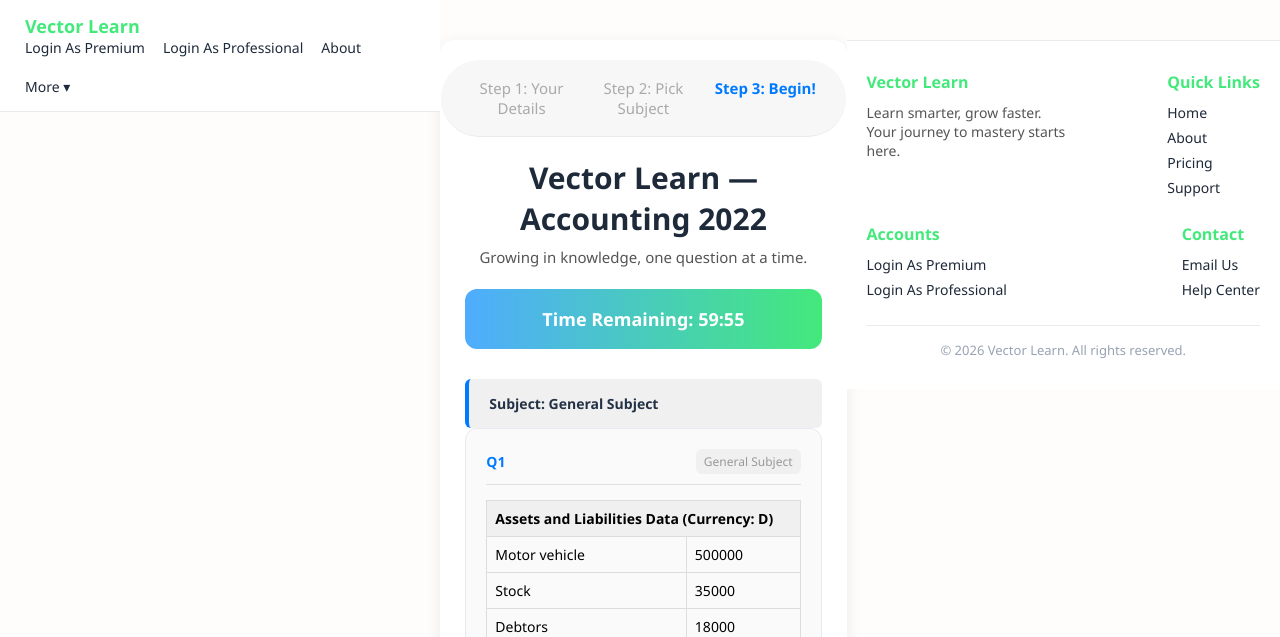
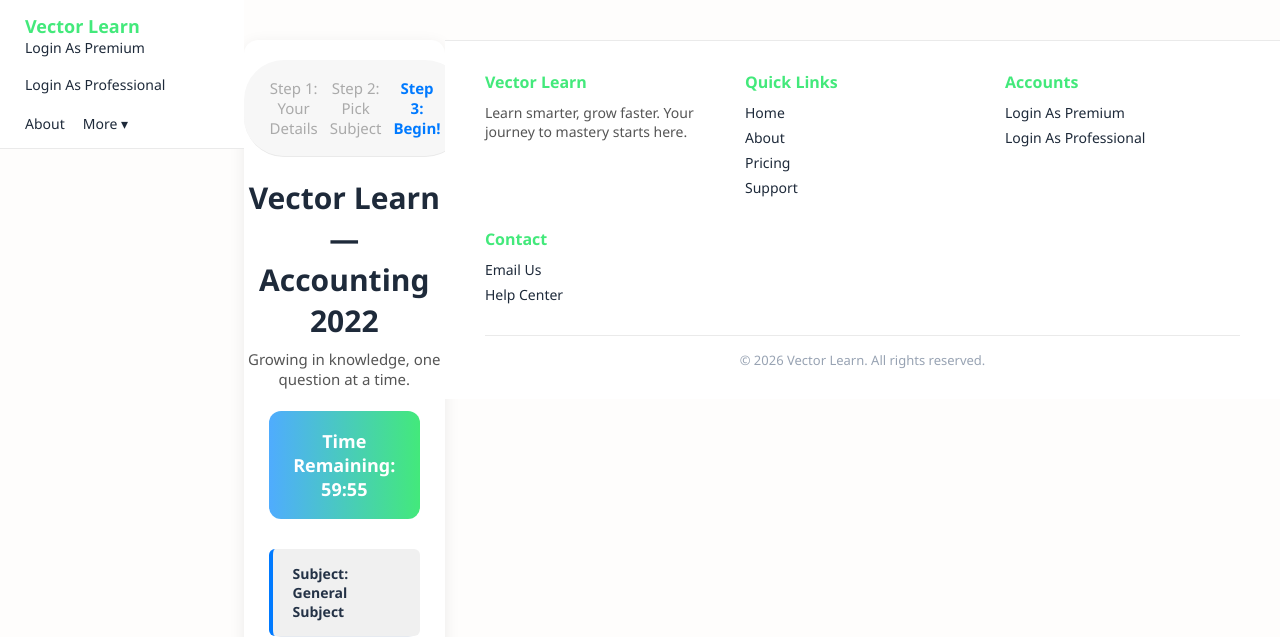
Before and after one commit to anthonyodia/vectorcbt, a PHP site: page /Accounting2022.php in a window 1280 px wide. Shown: the top 637 px of the page. Run offline with PHP 8.4, Linux system fonts and the light colour scheme.

Commit message:
Update footer.php

```diff
--- a/footer.php
+++ b/footer.php
@@ -8,21 +8,35 @@
     margin-top: 40px;
     border-top: 1px solid #eaeaea;
     box-sizing: border-box;
+
+    /* FIX: ensures full-width behavior in all layouts */
+    position: relative;
+    left: 0;
+    right: 0;
   }
 
+  /* container stays centered INSIDE full footer */
   .footer-container {
     max-width: 1000px;
-    margin: auto;
-    display: flex;
-    justify-content: space-between;
-    flex-wrap: wrap;
-    gap: 20px;
+    width: 95%;
+    margin: 0 auto;
+
+    display: grid;
+    grid-template-columns: repeat(auto-fit, minmax(180px, 1fr));
+    gap: 25px;
   }
 
   .footer h3 {
     margin: 0 0 10px 0;
     color: #43e97b;
     font-size: 16px;
+  }
+
+  .footer p {
+    font-size: 14px;
+    color: #555;
+    max-width: 220px;
+    margin: 0;
   }
 
   .footer a {
@@ -40,11 +54,16 @@
 
   .footer-bottom {
     text-align: center;
-    margin-top: 20px;
+    margin-top: 25px;
     font-size: 13px;
     color: #98a3b3;
     border-top: 1px solid #eaeaea;
     padding-top: 15px;
+
+    max-width: 1000px;
+    width: 95%;
+    margin-left: auto;
+    margin-right: auto;
   }
 </style>
 
@@ -53,7 +72,7 @@
 
     <div>
       <h3>Vector Learn</h3>
-      <p style="font-size:14px; color:#555; max-width:200px; margin: 0;">
+      <p>
         Learn smarter, grow faster. Your journey to mastery starts here.
       </p>
     </div>
```
